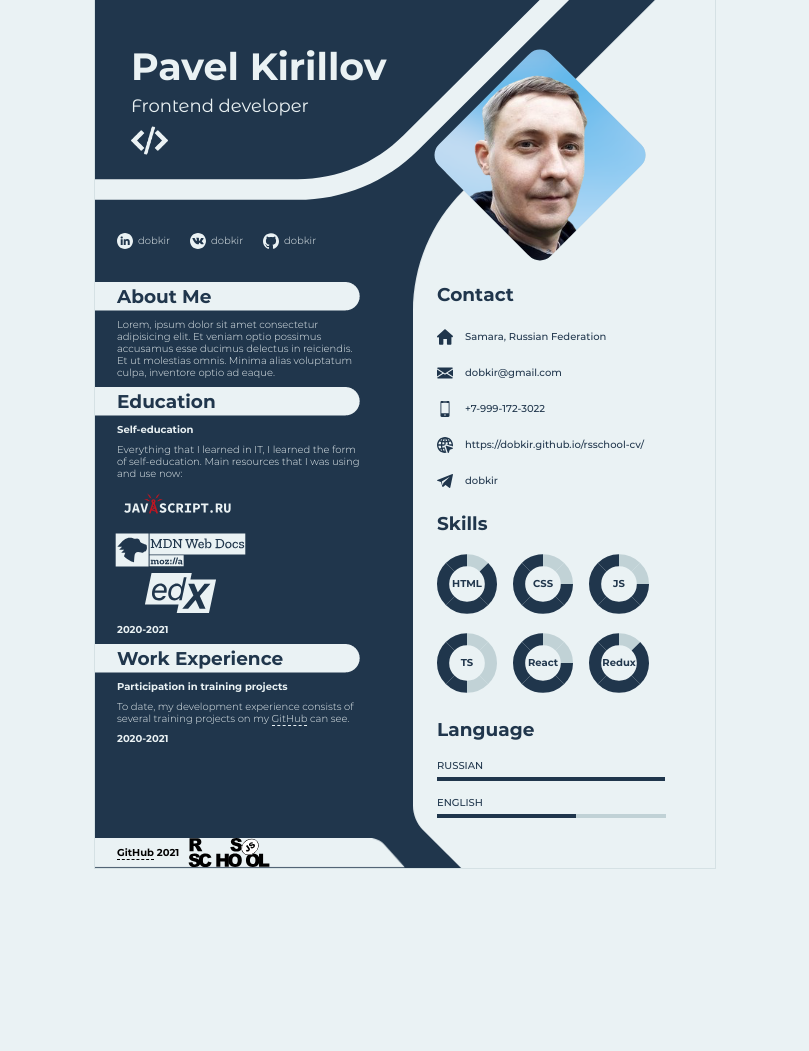
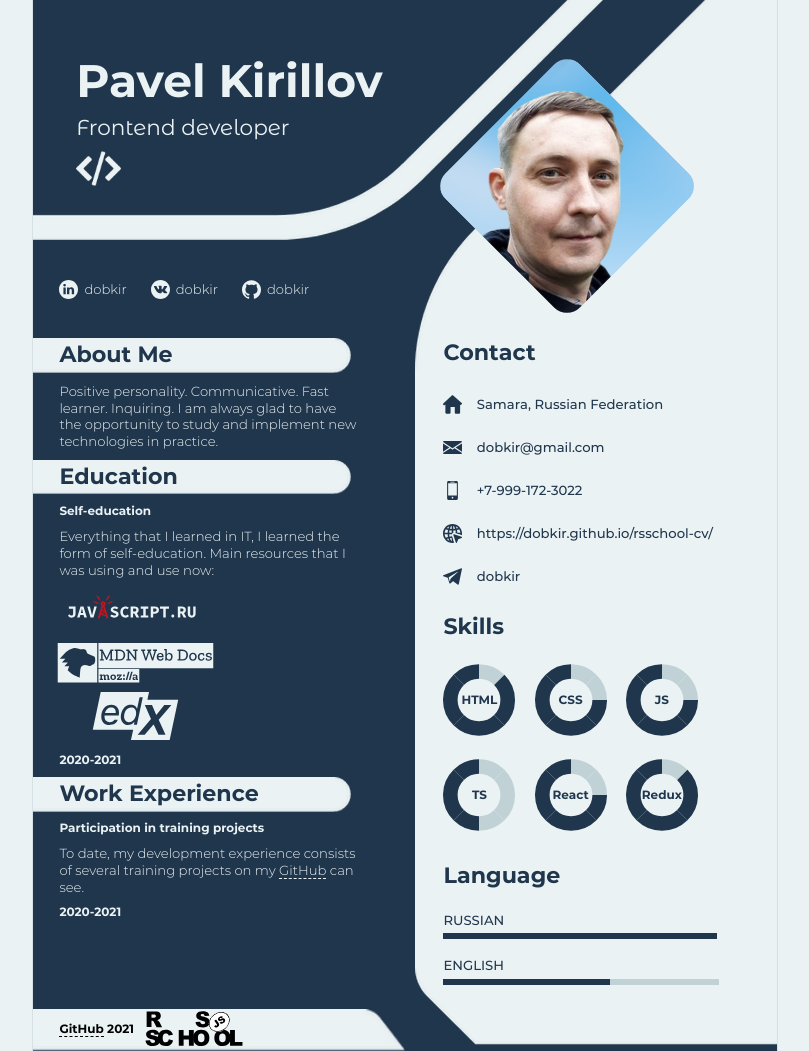
Before and after one commit to dobkir/my_cv-1, a PHP site: page / in a window 1280 px wide. Shown: the whole page, without its empty margins (235-1044 px from the left). Before the commit the page ends 869 px from the top, so only its background shows below. Run offline with PHP 8.4, Linux system fonts and the light colour scheme.

Commit message:
refactor: made the entire landing page 20 percent larger

```diff
--- a/css/_variables.css
+++ b/css/_variables.css
@@ -4,9 +4,9 @@
   --neutral-color: #C1D2D6;
   --header-title-font: normal 700 3.8rem/4.6rem "MontserratBold";
   --header-subtitle-font: normal 400 1.8rem/2.2rem "MontserratRegular";
-  --social-font: normal 300 1rem/1.6rem "MontserratLight";
+  --social-font: normal 300 1.1rem/1.6rem "MontserratLight";
   --section-title-font: normal 700 1.85rem/2.9rem "MontserratBold";
   --section-subtitle-font: normal 700 1rem/1.2rem "MontserratBold";
-  --section-text-font: normal 300 1rem/1.2rem "MontserratLight";
-  --aside-text-font: normal 500 1rem/1.2rem "MontserratMedium";
+  --section-text-font: normal 300 1.1rem/1.4rem "MontserratLight";
+  --aside-text-font: normal 500 1.1rem/1.2rem "MontserratMedium";
 }
--- a/css/style.css
+++ b/css/style.css
@@ -3,7 +3,7 @@
 @import "_variables.css";
 
 :root {
-  font-size: 0.625em;
+  font-size: 0.75em;
 }
 
 .body {
@@ -256,7 +256,7 @@ a:focus {
   display: block;
   content: "";
   width: 100%;
-  height: 4px;
+  height: 0.5rem;
 
   background-color: var(--dark-color);
 }
@@ -267,7 +267,7 @@ a:focus {
   display: block;
   content: "";
   width: 61%;
-  height: 4px;
+  height: 0.5rem;
 
   background-color: var(--dark-color);
 }
@@ -279,7 +279,7 @@ a:focus {
   display: block;
   content: "";
   width: 65%;
-  height: 4px;
+  height: 0.5rem;
 
   background-color: var(--neutral-color);
 }
@@ -295,14 +295,14 @@ a:focus {
   display: flex;
   align-items: center;
   justify-content: flex-start;
-  height: 3rem;
+  height: 3.5rem;
   max-width: 31rem;
 
   font: var(--section-subtitle-font);
 
   background-image: url(../img/backgrounds/bg-footer.png);
   background-repeat: no-repeat;
-  background-size: 31rem 3rem;
+  background-size: 31rem 3.5rem;
   background-position: 0 100%;
 }
 
--- a/index.html
+++ b/index.html
@@ -79,10 +79,8 @@
             About Me
           </h2>
           <p class="main__section--text pl">
-            Lorem, ipsum dolor sit amet consectetur adipisicing elit.
-            Et veniam optio possimus accusamus esse ducimus
-            delectus in reiciendis. Et ut molestias omnis.
-            Minima alias voluptatum culpa, inventore optio ad eaque.
+            Positive personality. Communicative. Fast learner. Inquiring.
+            I am always glad to have the opportunity to study and implement new technologies in practice.
           </p>
         </section>
         <!-- /.main__section -->
@@ -307,7 +306,7 @@
       </p>
       <figure>
         <a href="https://rs.school/js/" target="_blank">
-          <img src="img/logos/rs_school_js.svg" alt="brand: The Rolling Scopes logo" width="100" height="30">
+          <img src="img/logos/rs_school_js.svg" alt="brand: The Rolling Scopes logo" width="120" height="36">
         </a>
       </figure>
     </footer>
```
Also changed, not shown: other parts of index.html (+25 -24 lines), img/backgrounds/bg-footer.png, img/backgrounds/bg-header.png, img/backgrounds/bg-right.png, img/backgrounds/bg-section-title.png.
